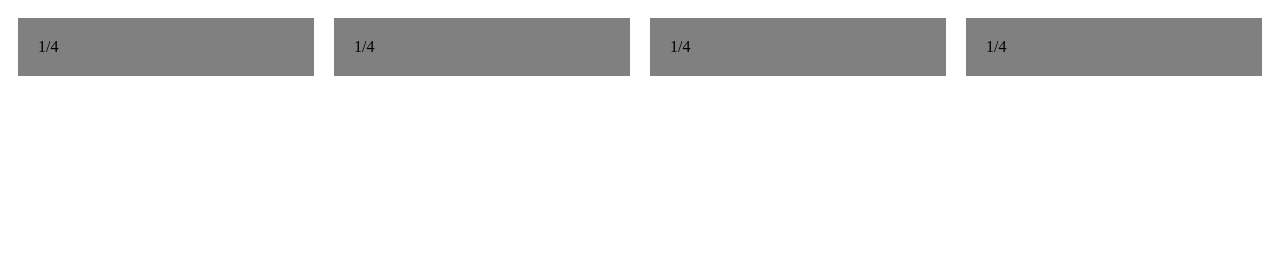
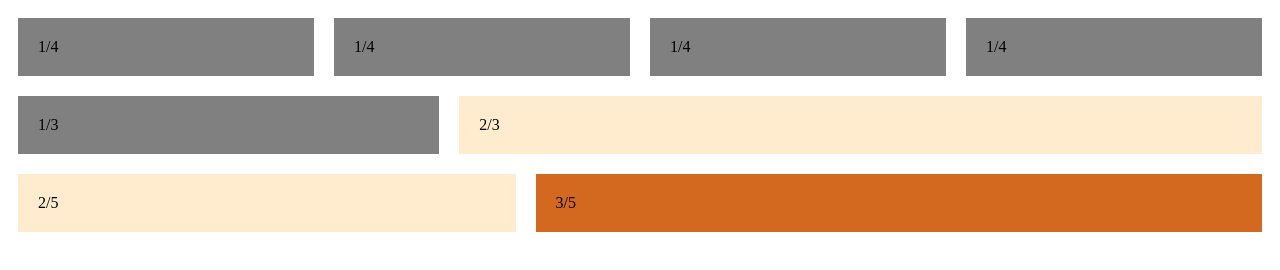
Before and after one commit to simonallenoliver/Oliver_Simon_FLEX-ibleColumns, a plain HTML site: page index.html in a window 1280 px wide. Drawn offline with Linux system fonts and the light colour scheme.

Commit message:
finished all rows

```diff
--- a/index.html
+++ b/index.html
@@ -16,6 +16,17 @@
     </div>
 
 
+    <div class="row">
+        <div class="col">1/3</div>
+        <div class="col-2">2/3</div>
+    </div>
+
+    <div class="row">
+        <div class="col-2">2/5</div>
+        <div class="col-3">3/5</div>
+    </div>
+
+
 
 </body>
 </html>
--- a/style.css
+++ b/style.css
@@ -8,3 +8,17 @@
     margin: 10px;
     background-color: gray;
 }
+
+.col-2{
+    flex: 2;
+    padding: 20px;
+    margin: 10px;
+    background-color: blanchedalmond;
+}
+
+.col-3{
+    flex: 3;
+    padding: 20px;
+    margin: 10px;
+    background-color:chocolate;
+}
```
